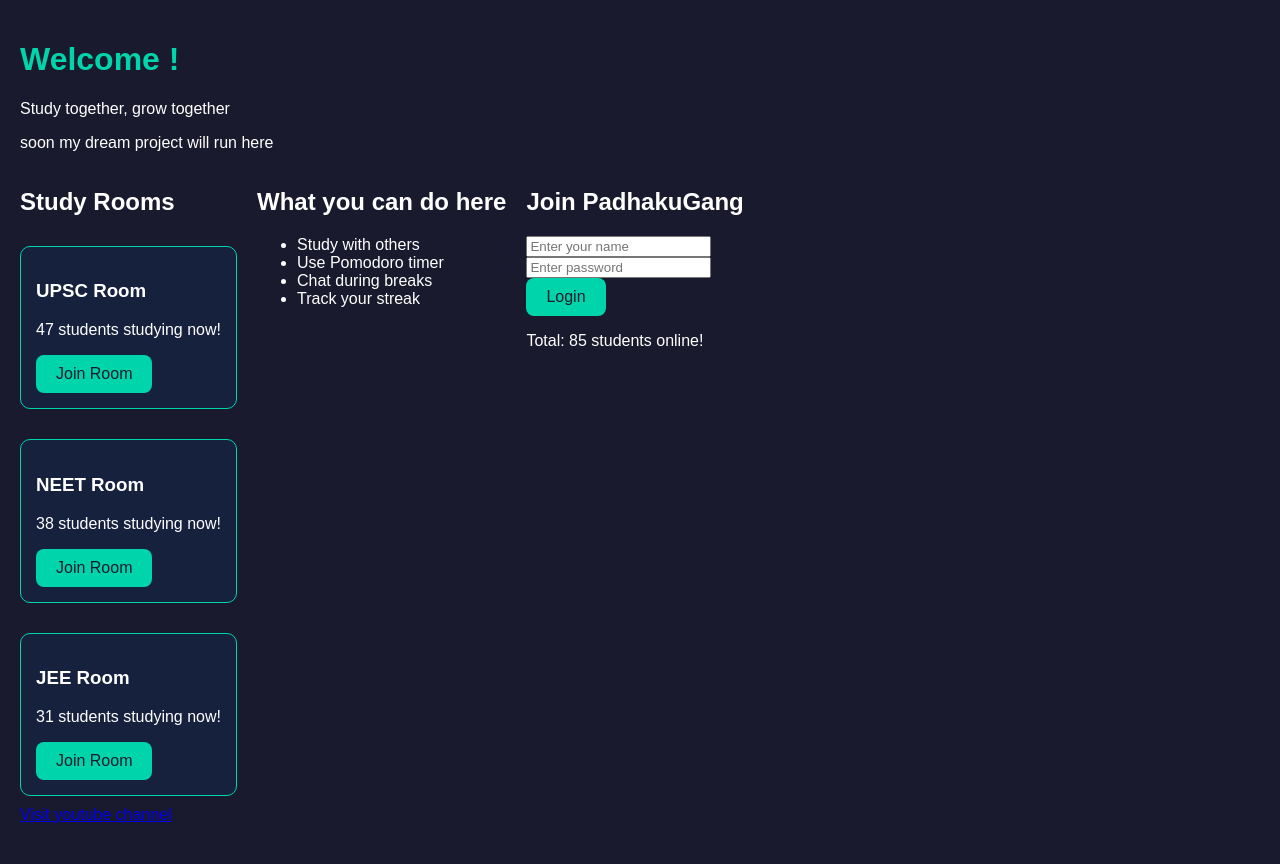
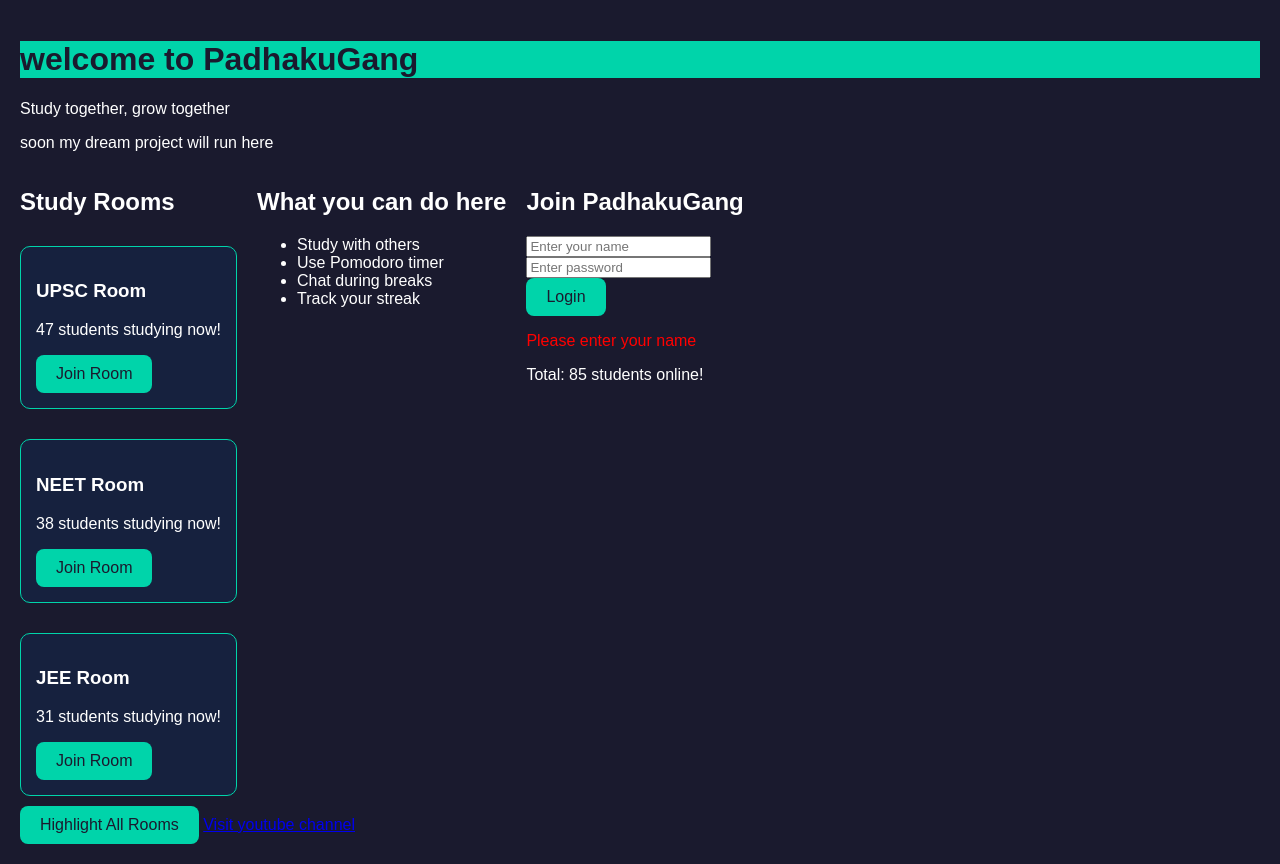
Before and after one commit to AshuJavaDev/html-practice, a plain HTML site: page index.html in a window 1280 px wide. Both pictures are taken after a click on the button "Login". Drawn offline with Linux system fonts and the light colour scheme.

Commit message:
JavaScript DOM - login validation and dynamic welcome

```diff
--- a/index.html
+++ b/index.html
@@ -73,7 +73,7 @@
                         <h3> UPSC Room</h3>
                         <p>47 students studying now!</p>
                       <!-- <button>Join Room</button>  -->
-                      <button onclick = "sayHello()"> Join Room </button> </button>
+                      <button onclick = "sayHello()"> Join Room </button>
                     </div>
 
                     <div class="room-card">
@@ -110,6 +110,7 @@
                     <input type="password" placeholder = "Enter password">
                     <br>
                     <button onclick = "changeTitle()">Login</button>
+                    <p id = "message"></p>
 
 
                    <p>Total: <span> 85 students</span> online!</p>
@@ -117,19 +118,50 @@
                    </div>
                    </div>
 
+                   <button onclick = "highlightRooms()">Highlight All Rooms</button>
+
+
                     <a href="https://youtube.com"> Visit youtube channel </a>
 
 
 
                 <script>
-                    function changeTitle() {
-                   let name = document.getElementById("username-input").value;
-                   let title = document.getElementById("main-title");
-                   title.innerText = "Welcome " +name+ "!";
+                   function changeTitle()  {
+                    let name = document.getElementById("username-input").value;
+                    let message = document.getElementById("message");
+
+                    if(name == null || name == "")  {
+                        message.innerText = "Please enter your name";
+                        message.style.color = "red";
+
+                    }   else {
+                        let title = document.getElementById("main-title");
+                        title.innerText = "welcome " + name + " to PadhakuGang";
+                        title.style.color = "#1a1a2e";
+                        title.style.backgroundColor = "#00d4aa";
+                        message.innerText = "";
                     }
 
 
+                    let title = document.getElementById("main-title");
+                    title.innerText = "welcome " + name + " to PadhakuGang";
+                    title.style.color = "#1a1a2e";
+                    title.style.backgroundColor = "#00d4aa";
+                   }
+
+                   let rooms = document.getElementsByClassName("room-card");
+                   console.log(rooms);
+
+                   function highlightRooms() {
+                    let rooms = document.getElementsByClassName("room-card");
+                    for(let i = 0; i<rooms.length; i++)  {
+                        rooms[i].style.backgroundcolor = "#00d4aa";
+                        rooms[i].style.color = "#1a1a2e";
+                    }
+                   }
+
                 </script>
+
 
                 </body>
 
```
